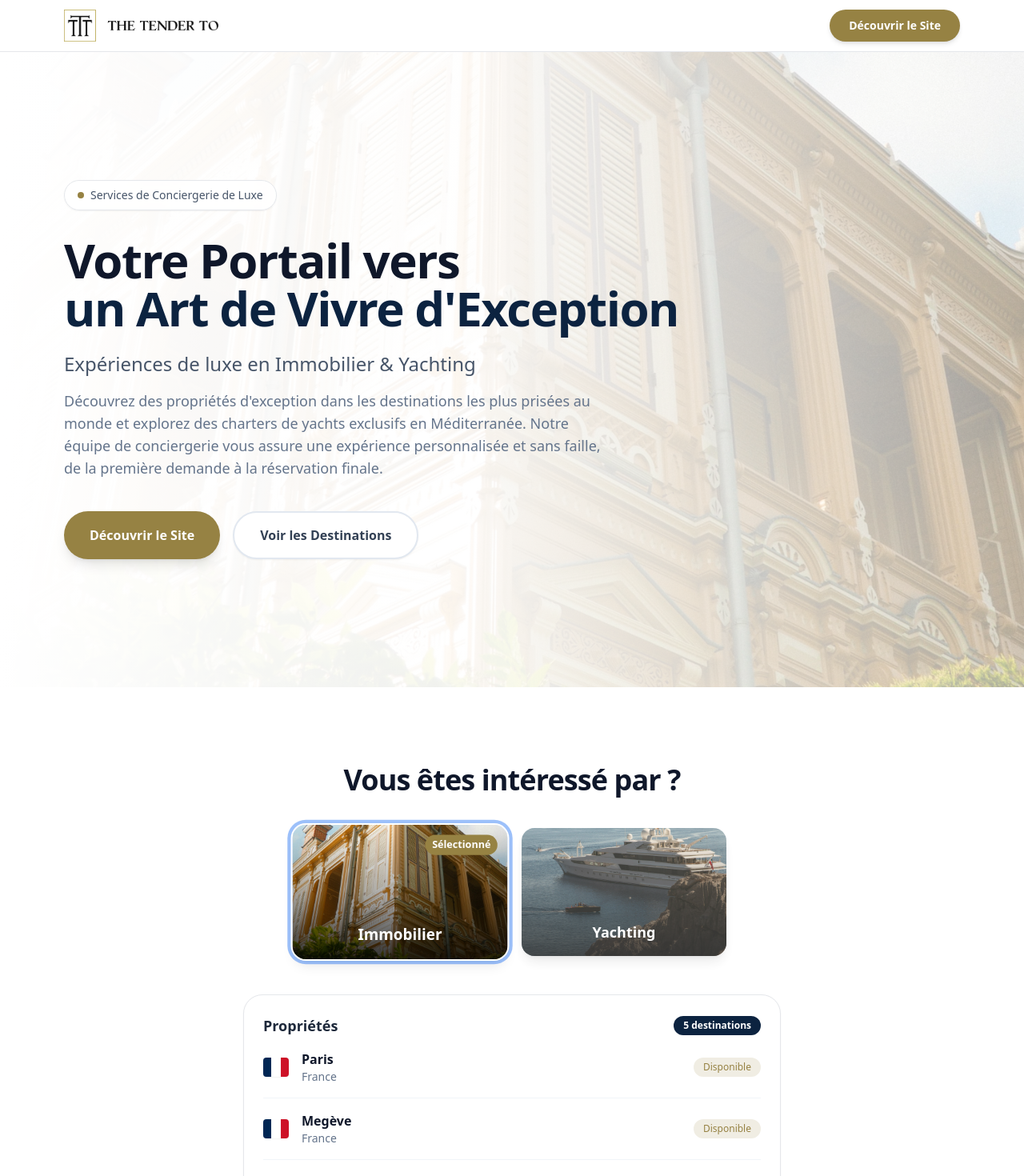
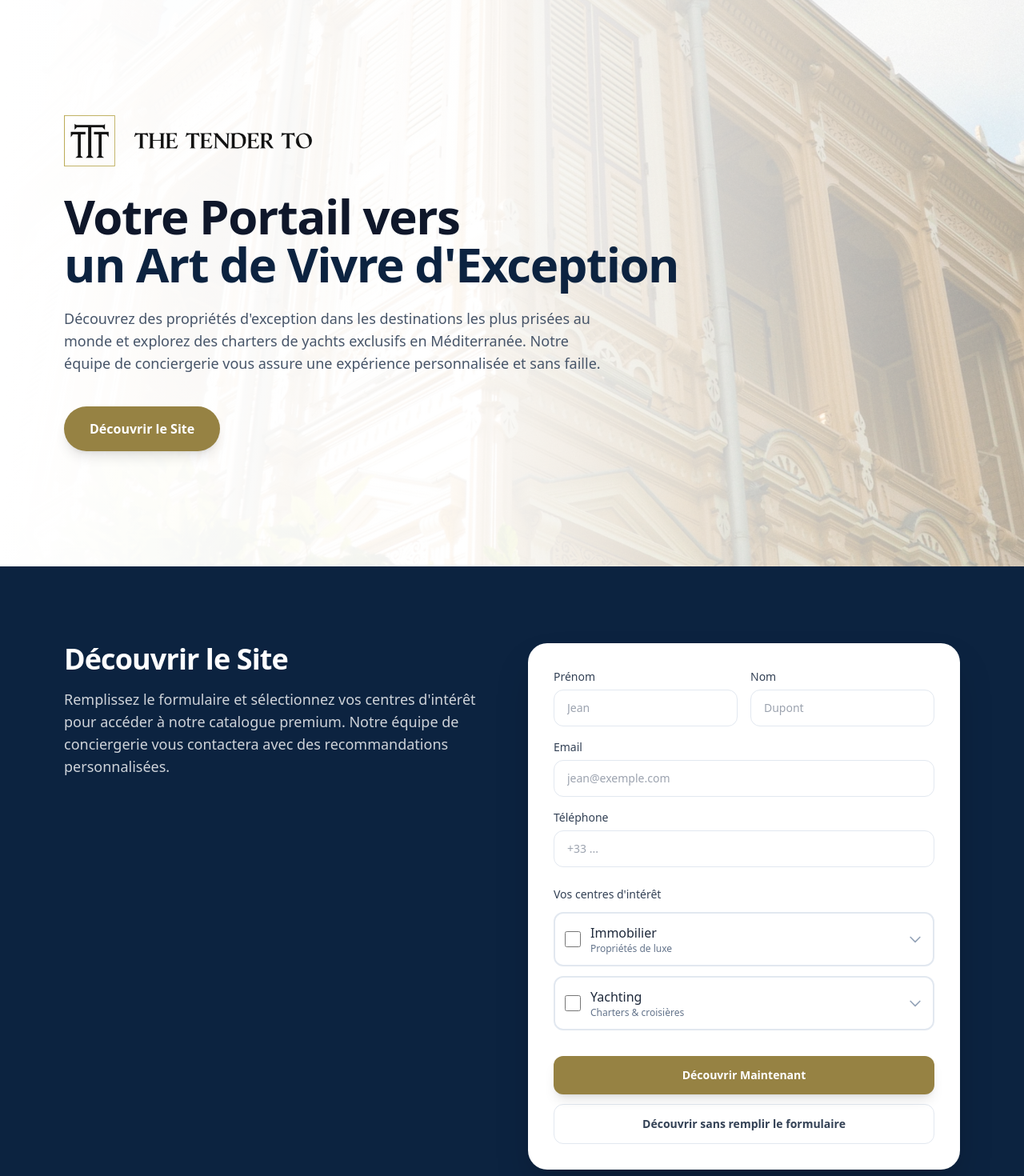
Before and after one commit to itotchiya/TTT-UI-Design, a Vue app: page / in a window 1280 px wide. Shown: the top 1470 px of the page at 80% size. Built offline with nearby package versions, Linux system fonts and the light colour scheme.

Commit message:
las ttest

```diff
--- a/src/App.vue
+++ b/src/App.vue
@@ -1,25 +1,7 @@
 <template>
   <div class="min-h-screen bg-white text-slate-900">
-    <!-- Header -->
-    <header class="sticky top-0 z-50 border-b bg-white/90 backdrop-blur">
-      <div class="mx-auto flex max-w-6xl items-center justify-between px-4 py-3">
-        <a href="#" class="flex items-center gap-3" @click.prevent="scrollTo('presentation')">
-          <img src="/assets/logo.png" alt="The Tender To" class="h-10" />
-        </a>
-
-        <button
-          class="rounded-full px-6 py-2.5 text-sm font-semibold shadow-md transition hover:opacity-90"
-          :style="{ backgroundColor: colors.gold, color: 'white' }"
-          @click="scrollTo('contact')"
-        >
-          Découvrir le Site
-        </button>
-      </div>
-    </header>
-
     <!-- Sections -->
     <HeroSection @scroll-to="scrollTo" />
-    <AvailabilitySection />
     <ContactSection />
 
     <!-- Footer -->
@@ -43,15 +25,9 @@ import gsap from 'gsap'
 import ScrollTrigger from 'gsap/ScrollTrigger'
 
 import HeroSection from './components/HeroSection.vue'
-import AvailabilitySection from './components/AvailabilitySection.vue'
 import ContactSection from './components/ContactSection.vue'
 
 gsap.registerPlugin(ScrollTrigger)
-
-const colors = {
-  blue: '#0C2340',
-  gold: '#968243',
-}
 
 function scrollTo(id) {
   const el = document.getElementById(id)
--- a/src/components/ContactSection.vue
+++ b/src/components/ContactSection.vue
@@ -1,18 +1,19 @@
 <template>
   <section id="contact" class="scroll-mt-20 py-16 md:py-24" :style="{ backgroundColor: colors.blue }">
     <div class="mx-auto max-w-6xl px-4">
-      <div class="grid gap-10 md:grid-cols-2 md:items-center">
+      <div class="grid gap-10 md:grid-cols-2 md:items-start">
         <!-- Left: Text -->
-        <div class="text-white">
+        <div class="text-white md:sticky md:top-24">
           <h2 class="text-3xl font-bold tracking-tight md:text-4xl">Découvrir le Site</h2>
           <p class="mt-4 text-lg text-white/80">
-            Obtenez un accès exclusif à notre catalogue premium. Renseignez vos coordonnées et notre équipe de conciergerie vous contactera avec des recommandations personnalisées.
+            Remplissez le formulaire et sélectionnez vos centres d'intérêt pour accéder à notre catalogue premium. Notre équipe de conciergerie vous contactera avec des recommandations personnalisées.
           </p>
         </div>
 
         <!-- Right: Form -->
         <div class="rounded-3xl bg-white p-6 shadow-2xl md:p-8">
           <form class="space-y-4" @submit.prevent="handleSubmit">
+            <!-- Contact Info -->
             <div class="grid gap-4 sm:grid-cols-2">
               <div>
                 <label class="mb-1.5 block text-sm font-medium text-slate-700">Prénom</label>
@@ -20,7 +21,6 @@
                   v-model.trim="form.firstName"
                   class="w-full rounded-xl border border-slate-200 px-4 py-3 text-sm outline-none transition focus:border-slate-400 focus:ring-2 focus:ring-slate-100"
                   placeholder="Jean"
-                  required
                 />
               </div>
               <div>
@@ -29,7 +29,6 @@
                   v-model.trim="form.lastName"
                   class="w-full rounded-xl border border-slate-200 px-4 py-3 text-sm outline-none transition focus:border-slate-400 focus:ring-2 focus:ring-slate-100"
                   placeholder="Dupont"
-                  required
                 />
               </div>
             </div>
@@ -41,7 +40,6 @@
                 type="email"
                 class="w-full rounded-xl border border-slate-200 px-4 py-3 text-sm outline-none transition focus:border-slate-400 focus:ring-2 focus:ring-slate-100"
                 placeholder="jean@exemple.com"
-                required
               />
             </div>
 
@@ -52,21 +50,121 @@
                 type="tel"
                 class="w-full rounded-xl border border-slate-200 px-4 py-3 text-sm outline-none transition focus:border-slate-400 focus:ring-2 focus:ring-slate-100"
                 placeholder="+33 ..."
-                required
               />
             </div>
 
-            <div>
-              <label class="mb-1.5 block text-sm font-medium text-slate-700">Intérêt</label>
-              <select
-                v-model="form.interest"
-                class="w-full rounded-xl border border-slate-200 px-4 py-3 text-sm outline-none transition focus:border-slate-400 focus:ring-2 focus:ring-slate-100"
+            <!-- Interest Selection (Below inputs) -->
+            <div class="pt-2">
+              <label class="mb-3 block text-sm font-medium text-slate-700">Vos centres d'intérêt</label>
+              <div class="space-y-3">
+                <!-- Real Estate -->
+                <div
+                  class="rounded-xl border-2 transition"
+                  :class="form.realEstate ? 'border-[#968243]' : 'border-slate-200'"
                 >
-                <option value="Immobilier">Immobilier</option>
-                <option value="Yachting">Yachting</option>
-              </select>
+                  <label
+                    class="flex cursor-pointer items-center gap-3 p-3"
+                    :class="form.realEstate ? 'bg-[#968243]/5' : ''"
+                  >
+                    <input
+                      v-model="form.realEstate"
+                      type="checkbox"
+                      class="h-5 w-5 rounded accent-[#968243]"
+                    />
+                    <div class="flex-1">
+                      <div class="font-medium text-slate-800">Immobilier</div>
+                      <div class="text-xs text-slate-500">Propriétés de luxe</div>
+                    </div>
+                    <svg
+                      class="h-5 w-5 text-slate-400 transition-transform"
+                      :class="form.realEstate ? 'rotate-180' : ''"
+                      fill="none"
+                      stroke="currentColor"
+                      viewBox="0 0 24 24"
+                    >
+                      <path stroke-linecap="round" stroke-linejoin="round" stroke-width="2" d="M19 9l-7 7-7-7" />
+                    </svg>
+                  </label>
+
+                  <!-- Real Estate Cities -->
+                  <div v-if="form.realEstate" class="border-t border-slate-100 p-3">
+                    <div class="mb-2 text-xs font-medium text-slate-500">Sélectionnez vos destinations</div>
+                    <div class="grid gap-2 sm:grid-cols-2">
+                      <label
+                        v-for="city in realEstateCities"
+                        :key="city.name"
+                        class="flex cursor-pointer items-center gap-2 rounded-lg border px-3 py-2 transition"
+                        :class="form.selectedRealEstateCities.includes(city.name) ? 'border-[#968243] bg-[#968243]/5' : 'border-slate-100 hover:border-slate-200'"
+                      >
+                        <input
+                          v-model="form.selectedRealEstateCities"
+                          type="checkbox"
+                          :value="city.name"
+                          class="h-4 w-4 rounded accent-[#968243]"
+                        />
+                        <img :src="city.flag" :alt="city.country" class="h-4 w-6 rounded object-cover" />
+                        <span class="text-sm text-slate-700">{{ city.name }}</span>
+                      </label>
+                    </div>
+                  </div>
                 </div>
 
+                <!-- Yachting -->
+                <div
+                  class="rounded-xl border-2 transition"
+                  :class="form.yachting ? 'border-[#968243]' : 'border-slate-200'"
+                >
+                  <label
+                    class="flex cursor-pointer items-center gap-3 p-3"
+                    :class="form.yachting ? 'bg-[#968243]/5' : ''"
+                  >
+                    <input
+                      v-model="form.yachting"
+                      type="checkbox"
+                      class="h-5 w-5 rounded accent-[#968243]"
+                    />
+                    <div class="flex-1">
+                      <div class="font-medium text-slate-800">Yachting</div>
+                      <div class="text-xs text-slate-500">Charters & croisières</div>
+                    </div>
+                    <svg
+                      class="h-5 w-5 text-slate-400 transition-transform"
+                      :class="form.yachting ? 'rotate-180' : ''"
+                      fill="none"
+                      stroke="currentColor"
+                      viewBox="0 0 24 24"
+                    >
+                      <path stroke-linecap="round" stroke-linejoin="round" stroke-width="2" d="M19 9l-7 7-7-7" />
+                    </svg>
+                  </label>
+
+                  <!-- Yachting Cities -->
+                  <div v-if="form.yachting" class="border-t border-slate-100 p-3">
+                    <div class="mb-2 text-xs font-medium text-slate-500">Sélectionnez vos destinations</div>
+                    <div class="grid gap-2 sm:grid-cols-2">
+                      <label
+                        v-for="city in yachtingCities"
+                        :key="city.name"
+                        class="flex cursor-pointer items-center gap-2 rounded-lg border px-3 py-2 transition"
+                        :class="form.selectedYachtingCities.includes(city.name) ? 'border-[#968243] bg-[#968243]/5' : 'border-slate-100 hover:border-slate-200'"
+                      >
+                        <input
+                          v-model="form.selectedYachtingCities"
+                          type="checkbox"
+                          :value="city.name"
+                          class="h-4 w-4 rounded accent-[#968243]"
+                        />
+                        <img :src="city.flag" :alt="city.country" class="h-4 w-6 rounded object-cover" />
+                        <span class="text-sm text-slate-700">{{ city.name }}</span>
+                      </label>
+                    </div>
+                  </div>
+                </div>
+              </div>
+            </div>
+
+            <!-- Actions -->
+            <div class="space-y-3 pt-4">
               <button
                 type="submit"
                 class="w-full rounded-xl py-3.5 text-sm font-semibold text-white shadow-lg transition hover:opacity-90 disabled:opacity-50"
@@ -75,6 +173,15 @@
               >
                 {{ submitting ? 'Envoi...' : 'Découvrir Maintenant' }}
               </button>
+
+              <a
+                class="block w-full rounded-xl border border-slate-200 bg-white py-3.5 text-center text-sm font-semibold text-slate-700 transition hover:bg-slate-50"
+                href="https://thetenderto.com/"
+                target="_blank"
+              >
+                Découvrir sans remplir le formulaire
+              </a>
+            </div>
 
             <p v-if="error" class="rounded-lg bg-red-50 p-3 text-sm text-red-600">
               {{ error }}
@@ -121,7 +228,7 @@
           <a
             class="flex-1 rounded-xl py-3 text-center text-sm font-semibold text-white shadow transition hover:opacity-90"
             :style="{ backgroundColor: colors.blue }"
-            href="https://new.thetenderto.com/"
+            href="https://thetenderto.com/"
             target="_blank"
           >
             Ouvrir maintenant
@@ -146,12 +253,31 @@ const colors = {
   gold: '#968243',
 }
 
+const realEstateCities = [
+  { name: 'Paris', country: 'France', flag: '/assets/Flag-France.webp' },
+  { name: 'Megève', country: 'France', flag: '/assets/Flag-France.webp' },
+  { name: 'Deauville', country: 'France', flag: '/assets/Flag-France.webp' },
+  { name: 'Saint-Tropez', country: 'France', flag: '/assets/Flag-France.webp' },
+  { name: 'Marrakech', country: 'Maroc', flag: '/assets/Flag_of_Morocco.svg.png' },
+]
+
+const yachtingCities = [
+  { name: 'Saint-Tropez', country: 'France', flag: '/assets/Flag-France.webp' },
+  { name: 'Cannes', country: 'France', flag: '/assets/Flag-France.webp' },
+  { name: 'Nice', country: 'France', flag: '/assets/Flag-France.webp' },
+  { name: 'Monaco', country: 'Monaco', flag: '/assets/Flag_of_Monaco.svg.webp' },
+  { name: 'Ibiza', country: 'Espagne', flag: '/assets/Bandera_de_España.svg' },
+]
+
 const form = reactive({
+  realEstate: false,
+  yachting: false,
+  selectedRealEstateCities: [],
+  selectedYachtingCities: [],
   firstName: '',
   lastName: '',
   email: '',
   phone: '',
-  interest: 'Immobilier',
 })
 
 const submitting = ref(false)
@@ -178,6 +304,11 @@ function closeModal() {
 async function handleSubmit() {
   error.value = ''
 
+  if (!form.realEstate && !form.yachting) {
+    error.value = 'Veuillez sélectionner au moins un centre d\'intérêt.'
+    return
+  }
+
   if (!form.firstName || !form.lastName || !form.email || !form.phone) {
     error.value = 'Veuillez remplir tous les champs.'
     return
@@ -195,7 +326,7 @@ async function handleSubmit() {
       if (countdown.value <= 0) {
         clearInterval(timer)
         timer = null
-        window.location.href = 'https://new.thetenderto.com/'
+        window.location.href = 'https://thetenderto.com/'
       }
     }, 1000)
   } catch {
--- a/src/components/HeroSection.vue
+++ b/src/components/HeroSection.vue
@@ -10,13 +10,10 @@
       <div class="absolute inset-0 bg-gradient-to-r from-white via-white/80 to-white/0" />
     </div>
 
-    <div class="relative mx-auto max-w-6xl px-4 py-24 md:py-32 lg:py-40">
+    <div class="relative mx-auto max-w-6xl px-4 py-20 md:py-28 lg:py-36">
       <div class="max-w-3xl">
-        <!-- Badge -->
-        <div class="inline-flex items-center gap-2 rounded-full border bg-white/80 px-4 py-2 text-sm font-medium text-slate-600 shadow-sm backdrop-blur">
-          <span class="h-2 w-2 rounded-full" :style="{ backgroundColor: colors.gold }" />
-          Services de Conciergerie de Luxe
-        </div>
+        <!-- Logo -->
+        <img src="/assets/logo.png" alt="The Tender To" class="h-14 md:h-16" />
 
         <!-- Title -->
         <h1 class="mt-8 text-4xl font-bold leading-tight tracking-tight md:text-5xl lg:text-6xl">
@@ -24,30 +21,19 @@
           <span class="block" :style="{ color: colors.blue }">un Art de Vivre d'Exception</span>
         </h1>
 
-        <!-- Subtitle -->
-        <p class="mt-6 text-xl text-slate-600 md:text-2xl">
-          Expériences de luxe en Immobilier & Yachting
+        <!-- Description -->
+        <p class="mt-6 max-w-2xl text-base leading-relaxed text-slate-600 md:text-lg">
+          Découvrez des propriétés d'exception dans les destinations les plus prisées au monde et explorez des charters de yachts exclusifs en Méditerranée. Notre équipe de conciergerie vous assure une expérience personnalisée et sans faille.
         </p>
 
-        <!-- Description -->
-        <p class="mt-4 max-w-2xl text-base leading-relaxed text-slate-500 md:text-lg">
-          Découvrez des propriétés d'exception dans les destinations les plus prisées au monde et explorez des charters de yachts exclusifs en Méditerranée. Notre équipe de conciergerie vous assure une expérience personnalisée et sans faille, de la première demande à la réservation finale.
-        </p>
-
-        <!-- Actions -->
-        <div class="mt-10 flex flex-wrap gap-4">
+        <!-- Single Action -->
+        <div class="mt-10">
           <button
             class="rounded-full px-8 py-4 text-base font-semibold shadow-lg transition hover:scale-105"
             :style="{ backgroundColor: colors.gold, color: 'white' }"
             @click="$emit('scrollTo', 'contact')"
           >
             Découvrir le Site
-          </button>
-          <button
-            class="rounded-full border-2 border-slate-200 bg-white px-8 py-4 text-base font-semibold text-slate-700 shadow-sm transition hover:border-slate-300 hover:bg-slate-50"
-            @click="$emit('scrollTo', 'availability')"
-          >
-            Voir les Destinations
           </button>
         </div>
       </div>
```
Lines whose indentation alone changed are shown as unchanged.
